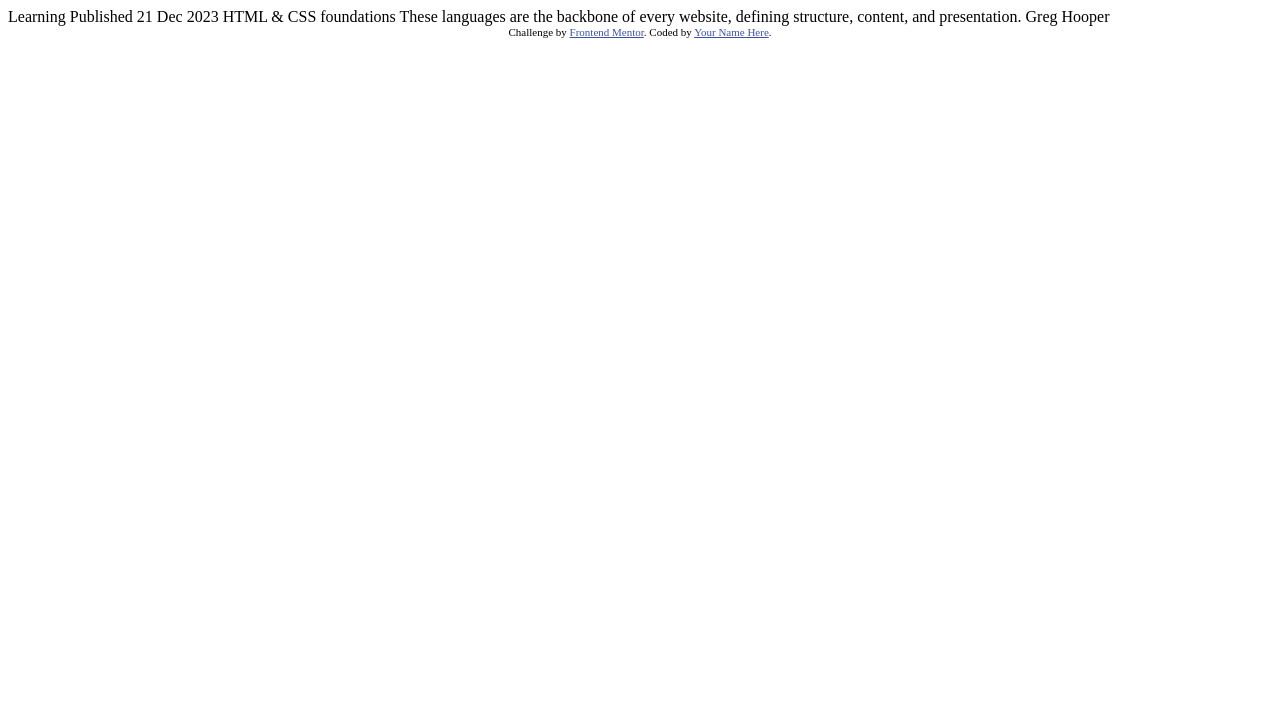
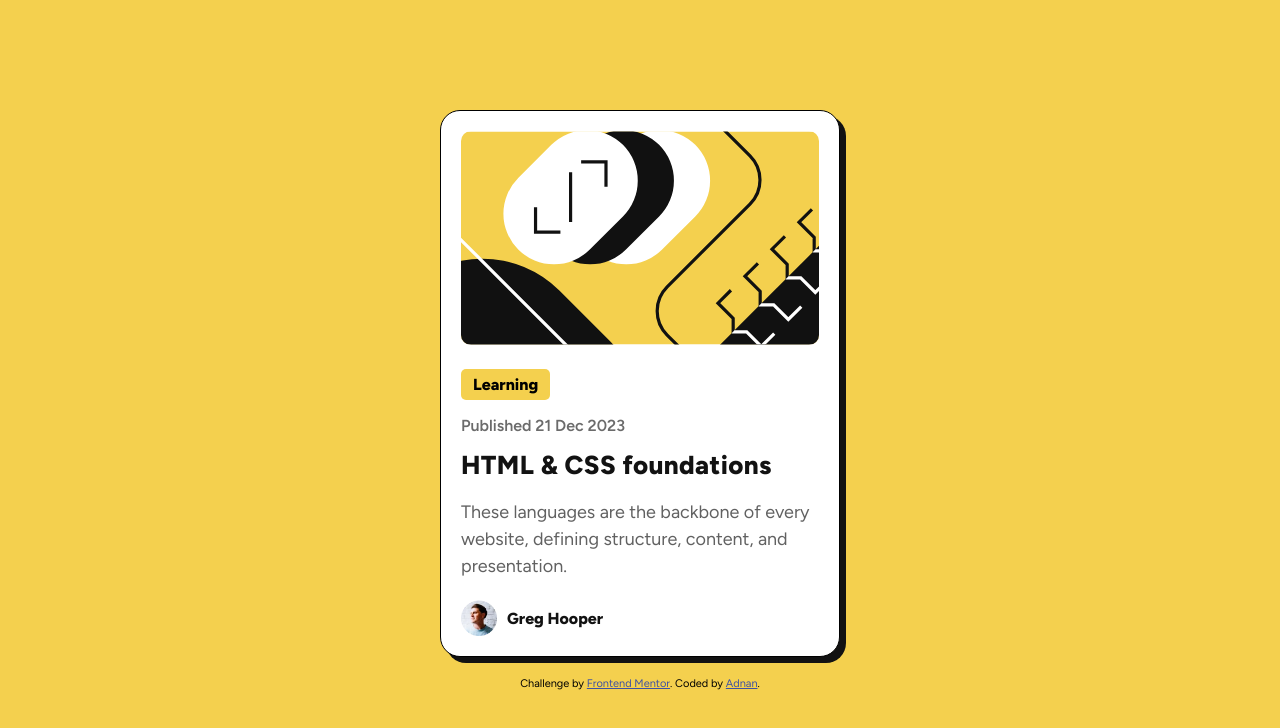
Before and after one commit to Adnan7389/Blog_preview_card, a plain HTML site: page index.html in a window 1280 px wide. Drawn offline with Linux system fonts and the light colour scheme.

Commit message:
solution for the challenge

```diff
--- /dev/null
+++ b/css/queries.css
@@ -0,0 +1,36 @@
+/*  */
+
+@media (max-width: 425px) {
+  .container {
+    max-width: 340px;
+  }
+
+  .link-heading:link,
+  .link-heading:visited {
+    font-size: 18px;
+    line-height: 1.2;
+    letter-spacing: 0.2px;
+  }
+
+  .description {
+    font-size: 14px;
+  }
+}
+
+@media (max-width: 365px) {
+  .container {
+    max-width: 300px;
+  }
+
+  .link-heading:link,
+  .link-heading:visited {
+    font-size: 18px;
+    line-height: 1;
+    letter-spacing: 0.2px;
+  }
+
+  .description {
+    font-size: 12px;
+    letter-spacing: 0.6px;
+  }
+}
--- /dev/null
+++ b/css/style.css
@@ -0,0 +1,103 @@
+/*  */
+* {
+  padding: 0;
+  margin: 0;
+  box-sizing: border-box;
+}
+
+body {
+  font-family: "Figtree", sans-serif;
+  font-weight: 400;
+  /* font-style: normal; */
+
+  height: 100vh;
+  display: flex;
+  flex-direction: column;
+  align-items: center;
+  justify-content: center;
+  background-color: hsl(47, 88%, 63%);
+}
+
+.container {
+  max-width: 400px;
+  background-color: hsl(0, 0%, 100%);
+  padding: 20px;
+  border: 1.5px solid hsl(0, 0%, 0%);
+  border-radius: 20px;
+  box-shadow: 6px 6px 0px hsl(0, 0%, 7%);
+}
+
+.illustration img {
+  width: 100%;
+  border-radius: 10px;
+}
+
+.sub-heading {
+  display: inline-block;
+  background-color: hsl(47, 88%, 63%);
+  margin: 20px 0 16px 0;
+  padding: 6px 12px;
+  border-radius: 5px;
+  color: hsl(0, 0%, 0%);
+  font-size: 16px;
+  font-weight: 800;
+}
+
+.published-date {
+  margin-bottom: 15px;
+  color: hsl(0, 0%, 42%);
+  font-size: 1;
+  font-weight: 600;
+}
+
+.secondary-heading {
+  margin-bottom: 18px;
+}
+
+.link-heading:link,
+.link-heading:visited {
+  text-decoration: none;
+  color: hsl(0, 0%, 7%);
+  font-size: 26px;
+  font-weight: 800;
+  line-height: 1.2;
+  letter-spacing: 0.4px;
+}
+
+.link-heading:hover,
+.link-heading:active {
+  color: hsl(47, 88%, 63%);
+}
+
+.description {
+  margin-bottom: 20px;
+  font-size: 18px;
+  font-weight: 600px;
+  color: hsl(0, 0%, 38%);
+  line-height: 1.5;
+}
+
+.author {
+  display: flex;
+  align-items: center;
+  gap: 10px;
+}
+
+.author-img img {
+  display: block;
+  width: 36px;
+  height: 36px;
+}
+.author-name {
+  color: hsl(0, 0%, 7%);
+  font-weight: 800;
+}
+
+.attribution {
+  margin-top: 20px;
+  font-size: 11px;
+  text-align: center;
+}
+.attribution a {
+  color: hsl(228, 45%, 44%);
+}
--- a/index.html
+++ b/index.html
@@ -1,34 +1,58 @@
 <!DOCTYPE html>
 <html lang="en">
-<head>
-  <meta charset="UTF-8">
-  <meta name="viewport" content="width=device-width, initial-scale=1.0"> <!-- displays site properly based on user's device -->
+  <head>
+    <meta charset="UTF-8" />
+    <meta name="viewport" content="width=device-width, initial-scale=1.0" />
+    <!-- displays site properly based on user's device -->
 
-  <link rel="icon" type="image/png" sizes="32x32" href="./assets/images/favicon-32x32.png">
+    <link
+      rel="icon"
+      type="image/png"
+      sizes="32x32"
+      href="./assets/images/favicon-32x32.png"
+    />
 
-  <title>Frontend Mentor | Blog preview card</title>
+    <link rel="preconnect" href="https://fonts.googleapis.com" />
+    <link rel="preconnect" href="https://fonts.gstatic.com" crossorigin />
+    <link
+      href="https://fonts.googleapis.com/css2?family=Figtree:ital,wght@0,300..900;1,300..900&display=swap"
+      rel="stylesheet"
+    />
 
-  <!-- Feel free to remove these styles or customise in your own stylesheet 👍 -->
-  <style>
-    .attribution { font-size: 11px; text-align: center; }
-    .attribution a { color: hsl(228, 45%, 44%); }
-  </style>
-</head>
-<body>
+    <link rel="stylesheet" href="css/style.css" />
+    <link rel="stylesheet" href="css/queries.css" />
 
-  Learning
-
-  Published 21 Dec 2023
-
-  HTML & CSS foundations
-
-  These languages are the backbone of every website, defining structure, content, and presentation.
-
-  Greg Hooper
-
-  <div class="attribution">
-    Challenge by <a href="https://www.frontendmentor.io?ref=challenge" target="_blank">Frontend Mentor</a>.
-    Coded by <a href="#">Your Name Here</a>.
-  </div>
-</body>
+    <title>Frontend Mentor | Blog preview card</title>
+  </head>
+  <body>
+    <div class="container">
+      <div class="illustration">
+        <img
+          src="assets/images/illustration-article.svg"
+          alt="illustration image"
+        />
+      </div>
+      <span class="sub-heading">Learning</span>
+      <p class="published-date">Published 21 Dec 2023</p>
+      <h2 class="secondary-heading">
+        <a href="#" class="link-heading">HTML & CSS foundations</a>
+      </h2>
+      <p class="description">
+        These languages are the backbone of every website, defining structure,
+        content, and presentation.
+      </p>
+      <div class="author">
+        <span class="author-img"
+          ><img src="assets/images/image-avatar.webp" alt="Author image"
+        /></span>
+        <p class="author-name">Greg Hooper</p>
+      </div>
+    </div>
+    <div class="attribution">
+      Challenge by
+      <a href="https://www.frontendmentor.io?ref=challenge" target="_blank"
+        >Frontend Mentor</a
+      >. Coded by <a href="#">Adnan</a>.
+    </div>
+  </body>
 </html>
```
Also changed, not shown: solution/screenshot.jpg (added), 2 other files.
